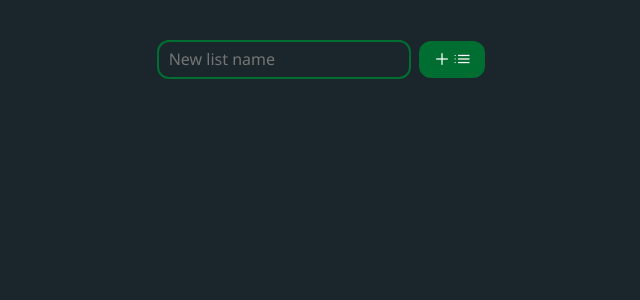
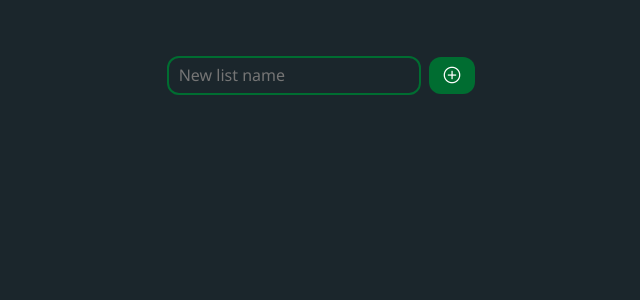
Before and after one commit to asger3p/todo, a React (Vite) app in the folder todo/: page / in a window 1280 px wide. Shown: the top 300 px of the page, without its empty margins (319-959 px from the left). Built offline with nearby package versions, Linux system fonts and the light colour scheme.

Commit message:
Replace InputSC and ButtonSC with AddRow component; update theme with button hover color

```diff
--- /dev/null
+++ b/todo/src/components/AddRow/AddRow.jsx
@@ -0,0 +1,29 @@
+import React, { useState } from "react";
+import { Row, Input, Button } from "./AddRowSC";
+
+export default function AddRow({ placeholder, onAdd }) {
+  const [value, setValue] = useState("");
+
+  const handleAdd = () => {
+    if (!value.trim()) return;
+    onAdd(value);
+    setValue("");
+  };
+
+  const handleKeyDown = (e) => {
+    if (e.key === "Enter") handleAdd();
+  };
+
+  return (
+    <Row>
+      <Input
+        type="text"
+        value={value}
+        placeholder={placeholder}
+        onChange={(e) => setValue(e.target.value)}
+        onKeyDown={handleKeyDown}
+      />
+      <Button onClick={handleAdd}>add_circle</Button>
+    </Row>
+  );
+}
--- /dev/null
+++ b/todo/src/components/AddRow/AddRowSC.jsx
@@ -0,0 +1,45 @@
+import styled from "styled-components";
+
+export const Row = styled.div`
+  display: flex;
+  align-items: center;
+  gap: ${(props) => props.theme.spacing.small};
+  margin: ${(props) => props.theme.spacing.medium} 0;
+`;
+
+export const Button = styled.button`
+  font-family: "Material Symbols Outlined";
+  font-variation-settings: "FILL" 0, "wght" 400, "GRAD" 0, "opsz" 48;
+  font-size: ${(props) => props.theme.fontSizes.large};
+  background-color: ${(props) => props.theme.colors.primary};
+  color: ${(props) => props.theme.colors.text};
+  border: none;
+  padding: 0.4rem 0.8rem;
+  border-radius: ${(props) => props.theme.borderRadius};
+  cursor: pointer;
+  &:hover {
+    background-color: ${(props) => props.theme.colors.buttonHover};
+  }
+  transition: background-color 0.3s;
+`;
+
+export const Input = styled.input`
+  font-family: ${(props) => props.theme.fonts.main};
+  padding: 0.4rem 0.6rem;
+  border-radius: ${(props) => props.theme.borderRadius};
+  border: ${(props) => props.theme.borders.default};
+  font-size: ${(props) => props.theme.fontSizes.medium};
+  background: ${(props) => props.theme.colors.background};
+  color: ${(props) => props.theme.colors.text};
+  margin-bottom: ${(props) => props.theme.spacing.small};
+  margin-top: ${(props) => props.theme.spacing.small};
+  transition: border-color 0.3s;
+
+  &:focus {
+    outline: none;
+    border-color: ${(props) => props.theme.borders.focused.split(" ")[2]};
+  }
+  &:hover {
+    border-color: ${(props) => props.theme.borders.hover.split(" ")[2]};
+  }
+`;
--- a/todo/src/components/Board/Board.jsx
+++ b/todo/src/components/Board/Board.jsx
@@ -2,8 +2,7 @@ import { useState, useEffect } from "react";
 import uuid from "react-uuid";
 import ToDoList from "../ToDoList/ToDoList";
 import { AddListSection, BoardContainer, ListsContainer } from "./BoardSC";
-import { InputSC } from "../common/InputSC";
-import { ButtonSC } from "../common/ButtonSC";
+import AddRow from "../AddRow/AddRow";
 
 export default function Board() {
   const [lists, setLists] = useState(() => {
@@ -38,14 +37,7 @@ export default function Board() {
   return (
     <BoardContainer>
       <AddListSection>
-        <InputSC
-          type="text"
-          value={listInput}
-          placeholder="New list name"
-          onChange={(e) => setListInput(e.target.value)}
-          onKeyDown={(e) => e.key === "Enter" && handleAddListClick()}
-        />
-        <ButtonSC onClick={handleAddListClick}>AddList</ButtonSC>
+        <AddRow placeholder="New list name" onAdd={handleAddListClick} />
       </AddListSection>
 
       <ListsContainer>
--- a/todo/src/components/ToDoList/ToDoList.jsx
+++ b/todo/src/components/ToDoList/ToDoList.jsx
@@ -3,8 +3,7 @@ import { Title, Wrapper } from "./Title";
 import uuid from "react-uuid";
 import ToDoItem from "../ToDoItem/ToDoItem";
 import ToDoListSC from "./ToDoListSC";
-import { InputSC } from "../common/InputSC";
-import { ButtonSC } from "../common/ButtonSC";
+import AddRow from "../AddRow/AddRow";
 
 export default function ToDoList({
   name,
@@ -80,14 +79,7 @@ export default function ToDoList({
         ))}
       </ul>
 
-      <InputSC
-        type="text"
-        value={taskInput}
-        onChange={(e) => setTaskInput(e.target.value)}
-        onKeyDown={(e) => e.key === "Enter" && handleAddTaskClick()}
-        placeholder="Enter task"
-      />
-      <ButtonSC onClick={handleAddTaskClick}>AddTask</ButtonSC>
+      <AddRow placeholder="Enter task" onAdd={handleAddTaskClick} />
     </ToDoListSC>
   );
 }
--- a/todo/src/components/common/ButtonSC.js
+++ /dev/null
@@ -1,13 +0,0 @@
-import styled from "styled-components";
-
-export const ButtonSC = styled.button`
-  font-family: "Material Symbols Outlined";
-  font-variation-settings: "FILL" 0, "wght" 400, "GRAD" 0, "opsz" 48;
-  font-size: ${(props) => props.theme.fontSizes.large};
-  background-color: ${(props) => props.theme.colors.primary};
-  color: ${(props) => props.theme.colors.text};
-  border: none;
-  padding: 0.4rem 0.8rem;
-  border-radius: ${(props) => props.theme.borderRadius};
-  cursor: pointer;
-`;
--- a/todo/src/components/common/InputSC.js
+++ /dev/null
@@ -1,22 +0,0 @@
-import styled from "styled-components";
-
-export const InputSC = styled.input`
-  font-family: ${(props) => props.theme.fonts.main};
-  padding: 0.4rem 0.6rem;
-  border-radius: ${(props) => props.theme.borderRadius};
-  border: ${(props) => props.theme.borders.default};
-  font-size: ${(props) => props.theme.fontSizes.medium};
-  background: ${(props) => props.theme.colors.background};
-  color: ${(props) => props.theme.colors.text};
-  margin-bottom: ${(props) => props.theme.spacing.small};
-  margin-top: ${(props) => props.theme.spacing.small};
-  transition: border-color 0.3s;
-
-  &:focus {
-    outline: none;
-    border-color: ${(props) => props.theme.borders.focused.split(" ")[2]};
-  }
-  &:hover {
-    border-color: ${(props) => props.theme.borders.hover.split(" ")[2]};
-  }
-`;
--- a/todo/src/theme/Theme.js
+++ b/todo/src/theme/Theme.js
@@ -2,6 +2,7 @@ export const theme = {
   colors: {
     primary: "#006d31ff",
     secondary: "#3ea063ff",
+    buttonHover: "#03eb6cff",
     accent: "#00bcd4",
     listBackground: "#0000004d",
     completedTask: "#2c714686",
```
